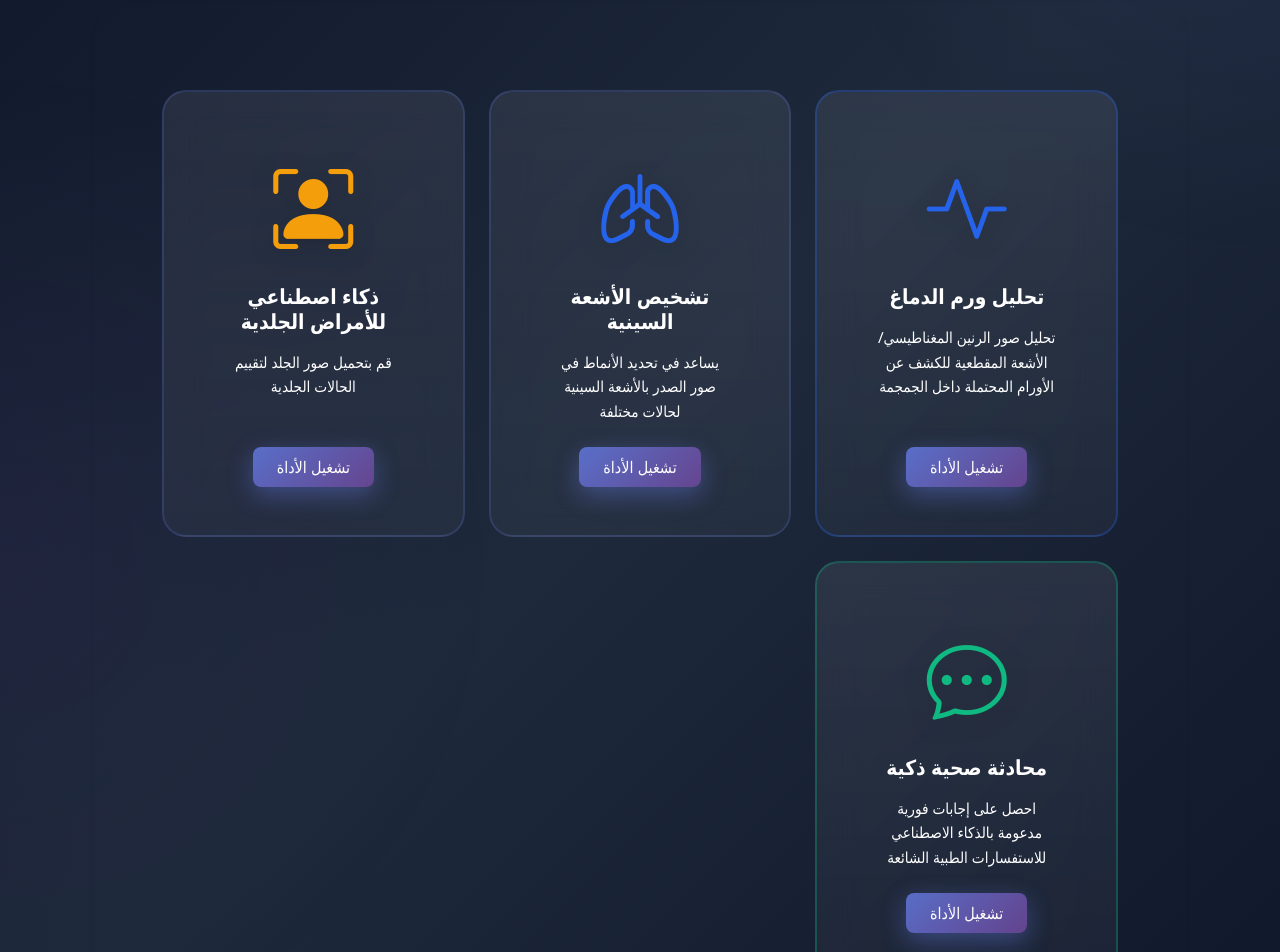
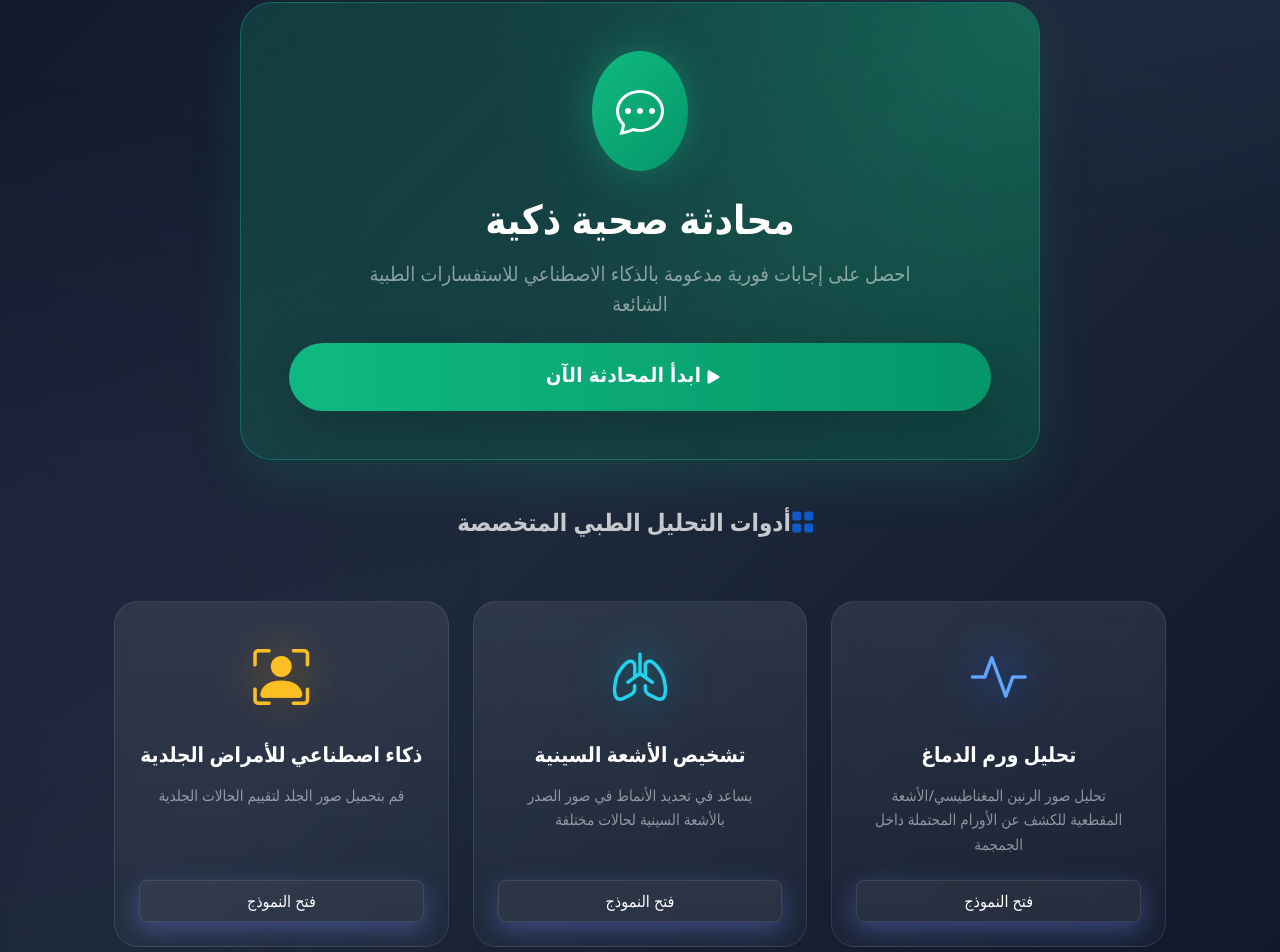
Before and after one commit to mazenabdelgawad700/MedScanAIFrontEnd, a React (Vite) app in the folder medscanai/: page /patient/ai in a window 1280 px wide. Shown: the part 236-1188 px from the top of the page. Built offline with nearby package versions, Linux system fonts and the light colour scheme.

Commit message:
update AI Hub view

```diff
--- a/medscanai/src/components/AIAssistant/ChatView.jsx
+++ b/medscanai/src/components/AIAssistant/ChatView.jsx
@@ -44,8 +44,8 @@ const ChatView = () => {
             <i className="bi bi-robot fs-4"></i>
           </div>
           <div>
-            <h5 className="mb-0 fw-bold text-dark">مساعد الدردشة الطبية</h5>
-            <small className="text-muted">دائمًا هنا لمساعدتك</small>
+            <h5 className="mb-0 fw-bold text-white">مساعد الدردشة الطبية</h5>
+            <small className="text-white">دائمًا هنا لمساعدتك</small>
           </div>
         </div>
       </div>
--- a/medscanai/src/components/AIAssistant/HubView.jsx
+++ b/medscanai/src/components/AIAssistant/HubView.jsx
@@ -2,6 +2,13 @@ import React from 'react';
 
 const HubView = ({ onSelectTool }) => {
   const tools = [
+    {
+      id: 'chat',
+      title: 'محادثة صحية ذكية',
+      description: 'احصل على إجابات فورية مدعومة بالذكاء الاصطناعي للاستفسارات الطبية الشائعة',
+      icon: 'bi-chat-dots',
+      color: 'success'
+    },
     {
       id: 'brain',
       title: 'تحليل ورم الدماغ',
@@ -22,57 +29,167 @@ const HubView = ({ onSelectTool }) => {
       description: 'قم بتحميل صور الجلد لتقييم الحالات الجلدية',
       icon: 'bi-person-bounding-box',
       color: 'warning'
-    },
-    {
-      id: 'chat',
-      title: 'محادثة صحية ذكية',
-      description: 'احصل على إجابات فورية مدعومة بالذكاء الاصطناعي للاستفسارات الطبية الشائعة',
-      icon: 'bi-chat-dots',
-      color: 'success'
     }
   ];
 
+  const commanderTool = tools.find(t => t.id === 'chat');
+  const soldierTools = tools.filter(t => t.id !== 'chat');
+
   return (
     <div className="container-xl py-4" dir="rtl">
-      <div className="mb-5">
-        <h2 className="fw-bold mb-2">مركز نماذج الذكاء الاصطناعي</h2>
-        <p className="text-white lead">اختر أداة ذكاء اصطناعي لبدء التحليل</p>
+      <div className="mb-5 text-center">
+        <h2 className="fw-bold mb-2 text-white">مركز نماذج الذكاء الاصطناعي</h2>
+        <p className="text-white-50 lead">اختر أداة ذكاء اصطناعي لبدء التحليل</p>
       </div>
 
-      <div className="p-5 rounded-5 shadow-sm">
-        <div className="hub-grid">
-          {tools.map((tool) => {
-            // Determine border class based on tool
-            let borderClass = '';
-            if (tool.id === 'brain') {
-              borderClass = 'hub-card-bordered-blue';
-            } else if (tool.id === 'chat') {
-              borderClass = 'hub-card-bordered-green';
-            } else {
-              borderClass = 'hub-card-bordered-subtle';
-            }
+      {/* Commander Section - Chatbot */}
+      {commanderTool && (
+        <div className="row justify-content-center mb-5">
+          <div className="col-12 text-center">
+            {/* <div className="d-flex align-items-center justify-content-center gap-2 mb-3">
+               <span className="badge bg-warning text-dark rounded-pill px-3 py-2 fs-6">
+                 <i className="bi bi-star-fill me-1"></i> المميز
+               </span>
+            </div> */}
 
-            return (
-              <div key={tool.id} className={`hub-card ${borderClass} p-5 d-flex flex-column align-items-center text-center`}>
-                <div className="mb-3 mt-2">
-                  <i className={`bi ${tool.icon}`} style={{ fontSize: '80px', color: tool.color === 'primary' ? '#2563eb' : tool.color === 'success' ? '#10b981' : tool.color === 'info' ? '#2563eb' : '#f59e0b' }}></i>
+            <div
+              className="featured-tool-card position-relative overflow-hidden rounded-5 p-5 mx-auto"
+              style={{
+                background: 'linear-gradient(135deg, rgba(16, 185, 129, 0.2) 0%, rgba(6, 95, 70, 0.4) 100%)',
+                border: '1px solid rgba(16, 185, 129, 0.4)',
+                backdropFilter: 'blur(20px)',
+                maxWidth: '800px',
+                boxShadow: '0 20px 50px rgba(16, 185, 129, 0.15)',
+                cursor: 'pointer',
+                transition: 'all 0.3s ease'
+              }}
+              onClick={() => onSelectTool(commanderTool.id)}
+              onMouseEnter={(e) => {
+                e.currentTarget.style.transform = 'translateY(-10px) scale(1.02)';
+                e.currentTarget.style.boxShadow = '0 30px 60px rgba(16, 185, 129, 0.25)';
+              }}
+              onMouseLeave={(e) => {
+                e.currentTarget.style.transform = 'translateY(0) scale(1)';
+                e.currentTarget.style.boxShadow = '0 20px 50px rgba(16, 185, 129, 0.15)';
+              }}
+            >
+              <div className="position-absolute top-0 start-0 w-100 h-100"
+                   style={{
+                     background: 'radial-gradient(circle at top right, rgba(16, 185, 129, 0.3), transparent 60%)',
+                     pointerEvents: 'none'
+                   }}
+              />
+
+              <div className="d-flex flex-column align-items-center position-relative" style={{ zIndex: 2 }}>
+                <div className="feature-icon-wrapper mb-4 p-4 rounded-circle"
+                     style={{
+                       background: 'linear-gradient(135deg, #10b981 0%, #059669 100%)',
+                       boxShadow: '0 0 40px rgba(16, 185, 129, 0.4)'
+                     }}
+                >
+                  <i className={`bi ${commanderTool.icon} text-white`} style={{ fontSize: '48px' }}></i>
                 </div>
 
-                <h5 className="fw-bold mb-3">{tool.title}</h5>
-                <p className="small mb-4 px-2" style={{ minHeight: '48px' }}>{tool.description}</p>
+                <h3 className="fw-bold text-white mb-3 display-6">{commanderTool.title}</h3>
+                <p className="text-white-50 fs-5 mb-4" style={{ maxWidth: '600px' }}>{commanderTool.description}</p>
 
-                <div className="mt-auto d-flex justify-content-center">
-                  <button
-                    className={`btn btn-${tool.color} text-white px-4 py-2 rounded-3 fw-medium`}
-                    onClick={() => onSelectTool(tool.id)}
-                  >
-                    تشغيل الأداة
-                  </button>
-                </div>
+                <button
+                  className="btn btn-lg btn-success text-white px-5 py-3 rounded-pill fw-bold shadow-lg"
+                  style={{
+                    background: 'linear-gradient(90deg, #10b981 0%, #059669 100%)',
+                    border: 'none',
+                    letterSpacing: '0.5px'
+                  }}
+                >
+                  <i className="bi bi-play-fill me-2 fs-4 align-middle"></i>
+                  ابدأ المحادثة الآن
+                </button>
               </div>
-            );
-          })}
+            </div>
+          </div>
         </div>
+      )}
+
+      {/* Soldiers Section - Other Models */}
+      <h4 className="text-white fw-bold mb-4 text-center opacity-75">
+        <i className="bi bi-grid-fill me-2 text-primary"></i>
+        أدوات التحليل الطبي المتخصصة
+      </h4>
+
+      <div className="hub-grid">
+        {soldierTools.map((tool) => (
+          <div
+            key={tool.id}
+            className="hub-card p-4 d-flex flex-column align-items-center text-center position-relative overflow-hidden"
+            style={{
+              background: 'linear-gradient(180deg, rgba(255, 255, 255, 0.08), rgba(255, 255, 255, 0.03))',
+              borderRadius: '24px',
+              border: '1px solid rgba(255, 255, 255, 0.1)',
+              backdropFilter: 'blur(10px)',
+              transition: 'all 0.3s cubic-bezier(0.4, 0, 0.2, 1)',
+              cursor: 'pointer',
+              height: '100%'
+            }}
+            onClick={() => onSelectTool(tool.id)}
+            onMouseEnter={(e) => {
+              e.currentTarget.style.transform = 'translateY(-8px)';
+              e.currentTarget.style.borderColor = tool.color === 'primary' ? 'rgba(37, 99, 235, 0.5)' : tool.color === 'warning' ? 'rgba(245, 158, 11, 0.5)' : 'rgba(37, 99, 235, 0.5)';
+              e.currentTarget.style.boxShadow = `0 20px 40px ${tool.color === 'primary' ? 'rgba(37, 99, 235, 0.15)' : tool.color === 'warning' ? 'rgba(245, 158, 11, 0.15)' : 'rgba(37, 99, 235, 0.15)'}`;
+            }}
+            onMouseLeave={(e) => {
+              e.currentTarget.style.transform = 'translateY(0)';
+              e.currentTarget.style.borderColor = 'rgba(255, 255, 255, 0.1)';
+              e.currentTarget.style.boxShadow = 'none';
+            }}
+          >
+            <div className="mb-4 mt-2 position-relative">
+              <div
+                className="position-absolute top-50 start-50 translate-middle"
+                style={{
+                  width: '60px',
+                  height: '60px',
+                  background: tool.color === 'primary' ? 'rgba(37, 99, 235, 0.2)' : tool.color === 'warning' ? 'rgba(245, 158, 11, 0.2)' : 'rgba(6, 182, 212, 0.2)',
+                  borderRadius: '50%',
+                  filter: 'blur(20px)',
+                  zIndex: 0
+                }}
+              />
+              <i
+                className={`bi ${tool.icon} position-relative`}
+                style={{
+                  fontSize: '56px',
+                  color: tool.color === 'primary' ? '#60a5fa' : tool.color === 'warning' ? '#fbbf24' : '#22d3ee',
+                  zIndex: 1
+                }}
+              ></i>
+            </div>
+
+            <h5 className="fw-bold mb-3 text-white">{tool.title}</h5>
+            <p className="small text-white-50 mb-4 px-2" style={{ minHeight: '40px' }}>{tool.description}</p>
+
+            <div className="mt-auto w-100">
+              <button
+                className={`btn w-100 py-2 rounded-3 fw-medium`}
+                style={{
+                  background: 'rgba(255, 255, 255, 0.05)',
+                  color: 'white',
+                  border: '1px solid rgba(255, 255, 255, 0.1)',
+                  transition: 'all 0.2s'
+                }}
+                onMouseEnter={(e) => {
+                  e.currentTarget.style.background = tool.color === 'primary' ? '#2563eb' : tool.color === 'warning' ? '#d97706' : '#0891b2';
+                  e.currentTarget.style.borderColor = 'transparent';
+                }}
+                onMouseLeave={(e) => {
+                  e.currentTarget.style.background = 'rgba(255, 255, 255, 0.05)';
+                  e.currentTarget.style.borderColor = 'rgba(255, 255, 255, 0.1)';
+                }}
+              >
+                فتح النموذج
+              </button>
+            </div>
+          </div>
+        ))}
       </div>
     </div>
   );
```
